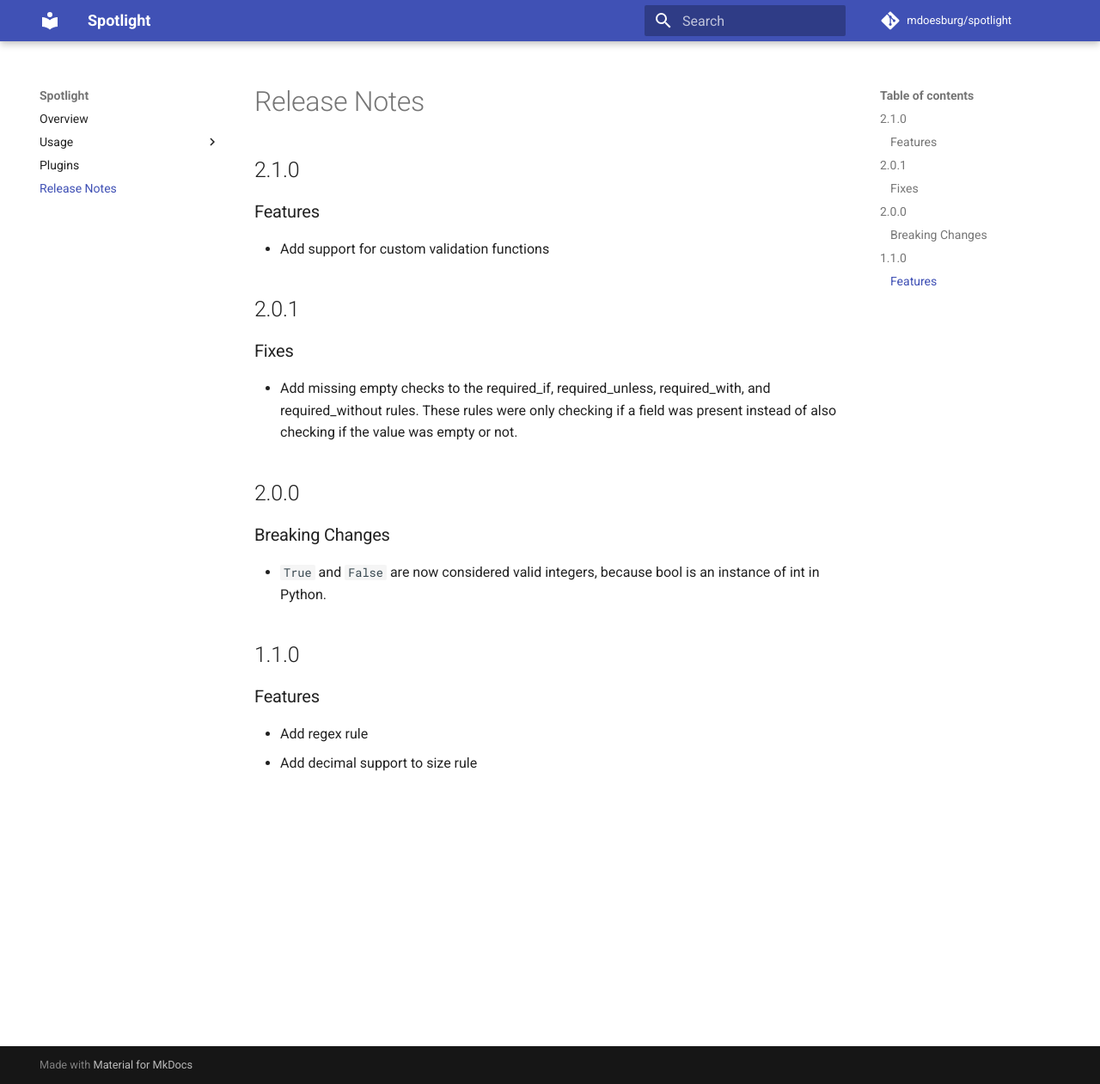
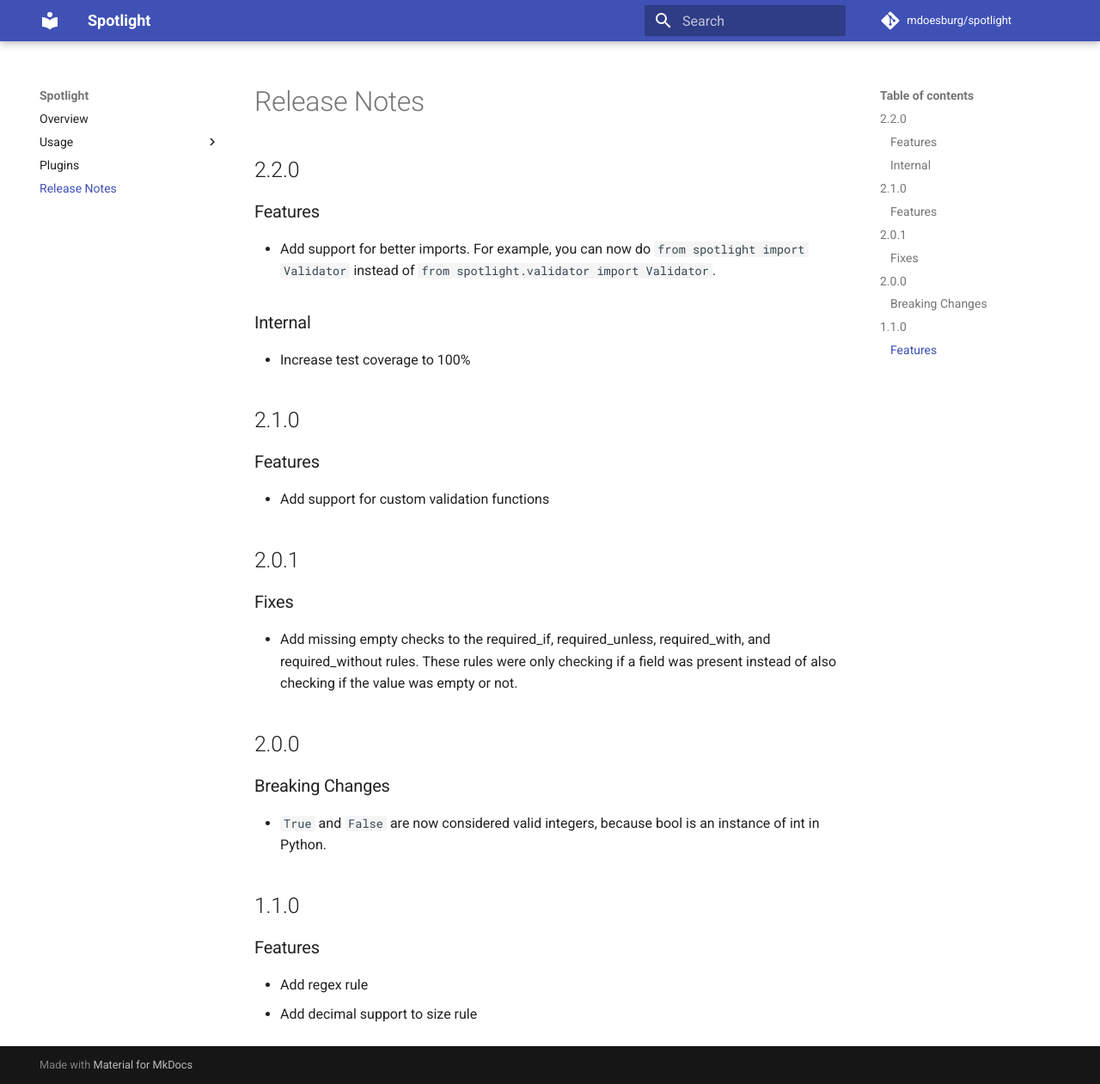
Before and after one commit to mdoesburg/spotlight, an MkDocs documentation site: the page built from docs/release_notes.md, in a window 1280 px wide and 1261 px high. Shown: the whole window at 86% size. Built offline with MkDocs 1.6.1 and Material for MkDocs 9.7.7, drawn with Linux system fonts in a browser that asks for light colours; comment, search, counter and statistics services are not loaded.

Commit message:
Release version 2.2.0

```diff
--- a/docs/release_notes.md
+++ b/docs/release_notes.md
@@ -1,4 +1,11 @@
 # Release Notes
+
+## 2.2.0
+### Features
+- Add support for better imports. For example, you can now do `from spotlight import Validator` instead of `from spotlight.validator import Validator`.
+
+### Internal
+- Increase test coverage to 100%
 
 ## 2.1.0
 ### Features
--- a/src/spotlight/__init__.py
+++ b/src/spotlight/__init__.py
@@ -1,6 +1,6 @@
 """Data validation for Python, inspired by the Laravel framework."""
 
-__version__ = "2.1.0"
+__version__ = "2.2.0"
 
 from .validator import Validator, Data, Rules, ValidationFunction
 from .rules import Rule
```
